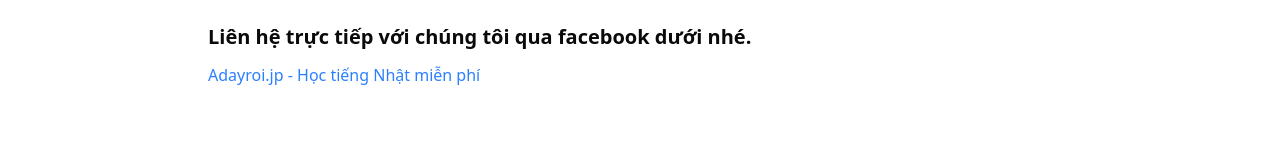
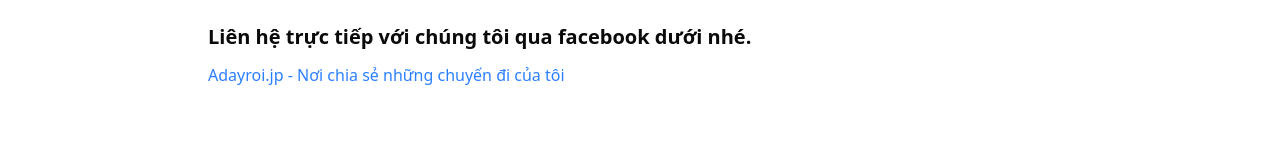
Before and after one commit to hungdoba/trips.adayroi.jp, a Next.js app: page /contact in a window 1280 px wide. Shown: the part 139-293 px from the top of the page. Built offline with nearby package versions, Linux system fonts and the light colour scheme.

Commit message:
feat: update footer links to point to About Us, Terms, and Contact pages

```diff
--- a/src/app/contact/page.tsx
+++ b/src/app/contact/page.tsx
@@ -13,7 +13,7 @@
           href={'https://www.facebook.com/profile.php?id=61573451684498'}
           className="text-blue-500 hover:underline"
         >
-          Adayroi.jp - Học tiếng Nhật miễn phí
+          Adayroi.jp - Nơi chia sẻ những chuyến đi của tôi
         </Link>
       </section>
     </div>
--- a/src/components/Footer.tsx
+++ b/src/components/Footer.tsx
@@ -15,15 +15,15 @@
           </Link>
           <ul className="flex items-center space-x-4 text-sm">
             <li>
-              <Link href="#">Giới thiệu</Link>
+              <Link href="/about-us">Giới thiệu</Link>
             </li>
             <li className="h-4 border-r border-gray-500"></li>
             <li>
-              <Link href="#">Chính sách bảo mật</Link>
+              <Link href="/terms">Chính sách bảo mật</Link>
             </li>
             <li className="h-4 border-r border-gray-500"></li>
             <li>
-              <Link href="#">Liên hệ</Link>
+              <Link href="/contact">Liên hệ</Link>
             </li>
           </ul>
         </div>
```
